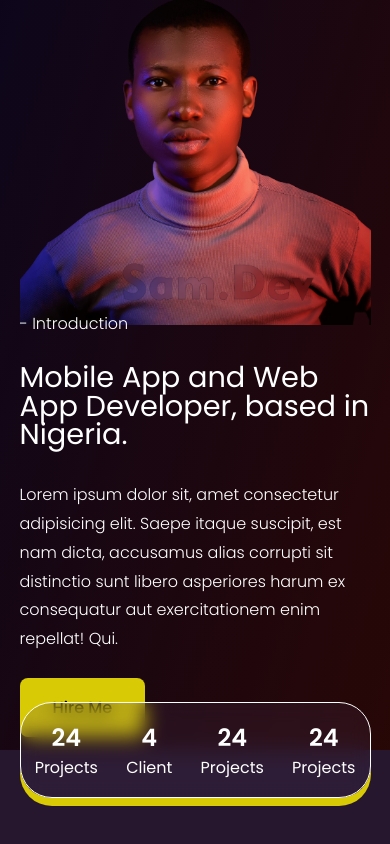
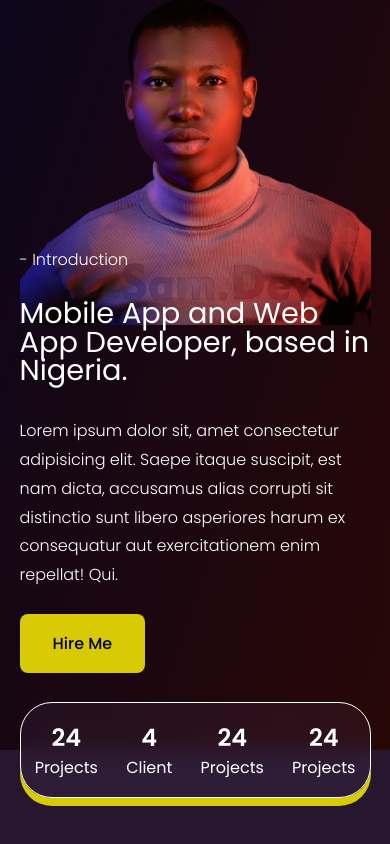
Before and after one commit to sam-shot/web-portfolio, a plain HTML site: page index.html in a window 390 px wide. Shown: the part 450-1294 px from the top of the page. Drawn offline with nearby package versions, Linux system fonts and the light colour scheme.

Commit message:
fix: HIRE BUTTON

```diff
--- a/styles.css
+++ b/styles.css
@@ -263,7 +263,7 @@ header {
   }
 
   .header__right {
-    transform: translateY(10rem);
+    transform: translateY(6rem);
   }
 
   .header__right .btn {
```
